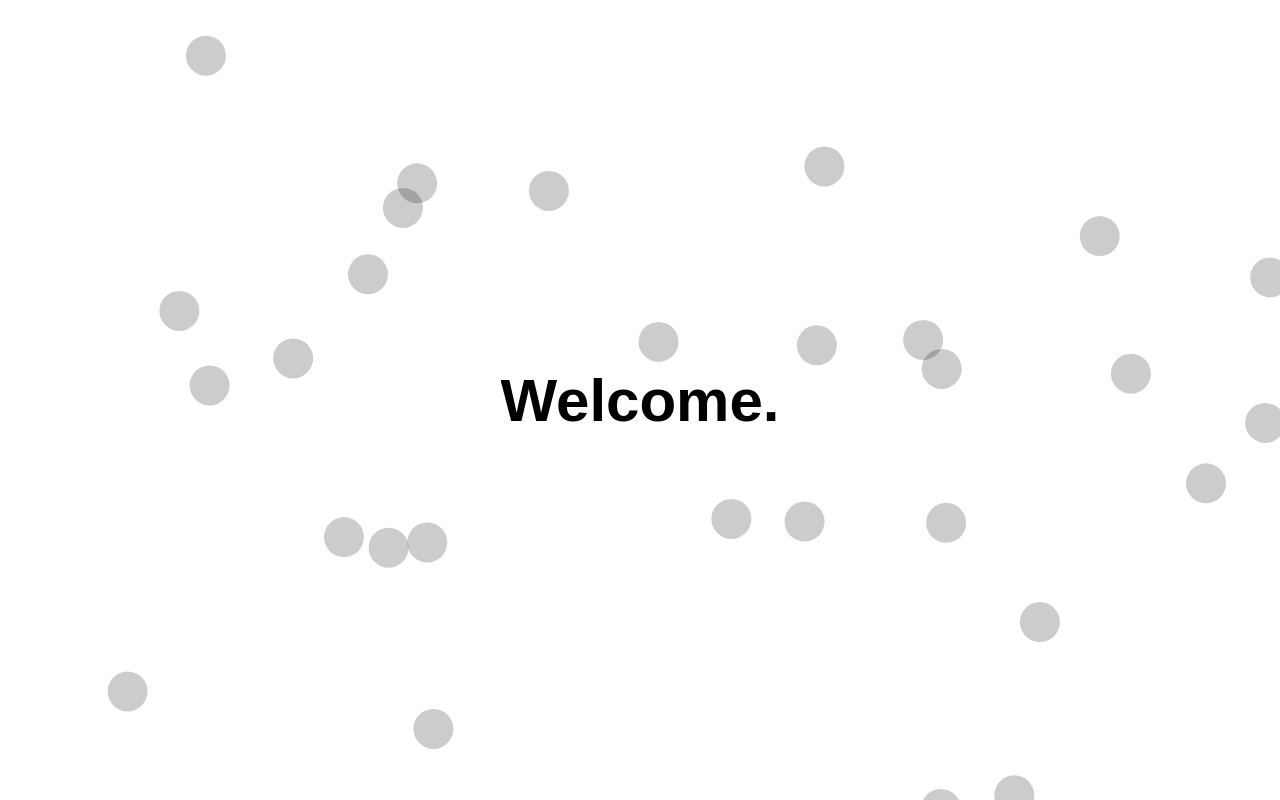
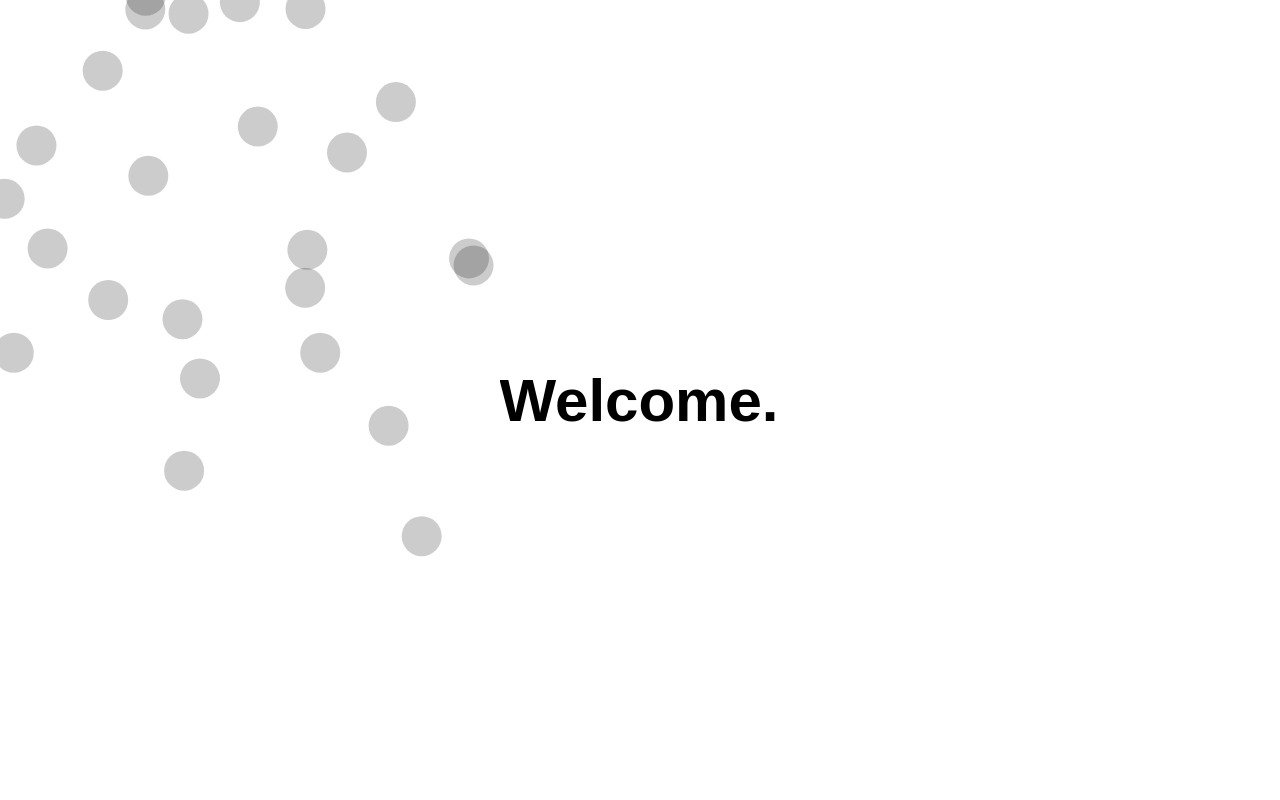
Before and after one commit to MyHKo/website-portfolio, a React (Vite) app: page / in a window 1280 px wide. Built offline with nearby package versions, Linux system fonts and the light colour scheme.

Commit message:
Fix canvas while resizing

```diff
--- a/src/Sections/Hero/ParallaxBackground/index.tsx
+++ b/src/Sections/Hero/ParallaxBackground/index.tsx
@@ -14,8 +14,8 @@ function HeroBackground(): ReactElement {
             return;
         }
 
-        canvas.width = window.innerWidth + 20;
-        canvas.height = window.innerHeight + 20;
+        canvas.width = window.screen.width;
+        canvas.height = window.screen.height;
 
         const points: {x:number, y:number, speedX:number, speedY:number}[] = Array.from({length: 30}, () => generateParticleData());
         let animationFrameId:number;
--- a/src/Sections/Hero/hero.module.less
+++ b/src/Sections/Hero/hero.module.less
@@ -14,10 +14,9 @@
   font-size: 60px;
   font-weight: bold;
   background: black;
-  -webkit-background-clip: text;
-  -webkit-text-fill-color: transparent;
   background-clip: text;
   color: transparent;
+  border-right: 2px solid transparent;
   z-index: 1;
 }
 
--- a/src/Sections/Hero/index.tsx
+++ b/src/Sections/Hero/index.tsx
@@ -9,9 +9,9 @@ function HeroSection(): ReactElement {
             <div className={styles.half}>
                 <HeroBackground />
             </div>
-            <div className={styles.text} >
+            <span className={styles.text} >
                 Welcome.
-            </div>
+            </span>
         </section>
     )
 }
```
